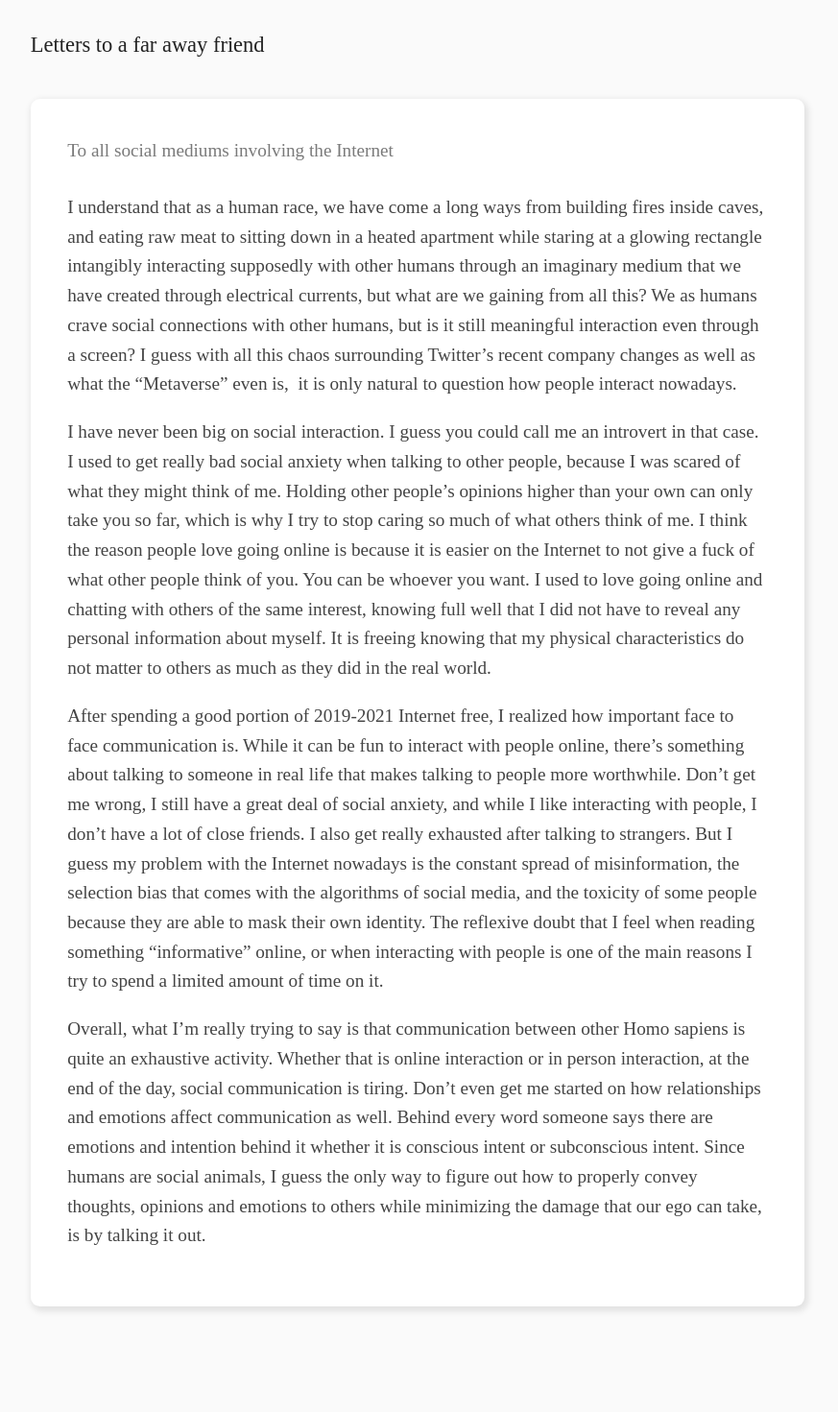
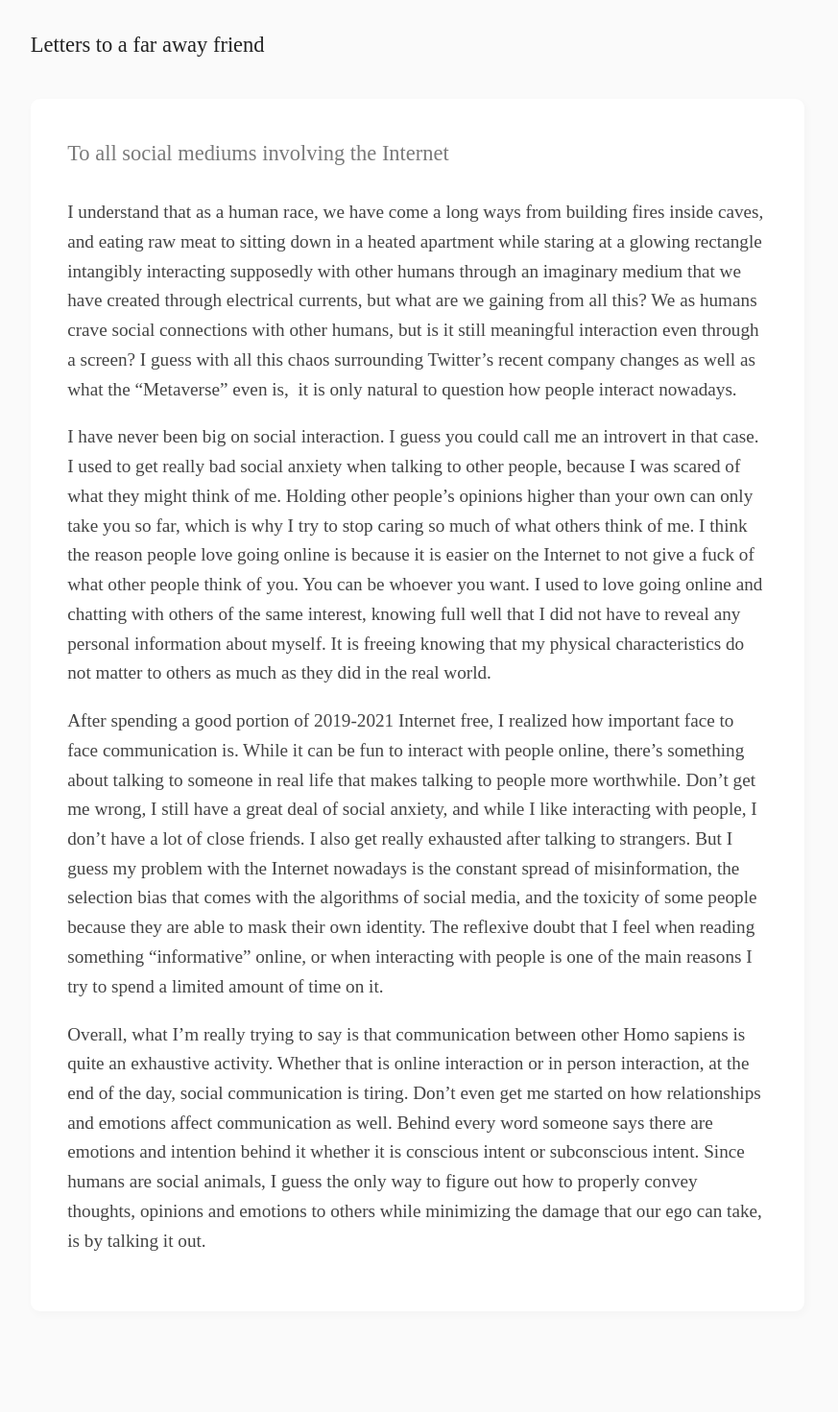
Before and after one commit to exkcd/blag, a Jekyll site: the page built from _posts/2022-12-04-the-social-dilemma.md, in a window 1280 px wide. Shown: the whole page at 96% size, without its empty margins (205-1078 px from the left). Built offline with Jekyll 4.4.1, drawn with Linux system fonts in a browser that asks for light colours.

Commit message:
Updated stylesheet

```diff
--- a/_layouts/post.html
+++ b/_layouts/post.html
@@ -2,6 +2,6 @@
 layout: default
 ---
 <div class="post">
-  <div class="post-des">{{ page.description }} </div>
+  <h3 class="post-des">{{ page.description }} </h3>
   {{ content }}
 </div>
--- a/assets/rey.css
+++ b/assets/rey.css
@@ -107,7 +107,7 @@ a:hover {
   padding: 2em;
   background-color: #fff;
   border-radius: 0.5em;
-  box-shadow: 2px 3px 7px 2px rgba(0, 0, 0, .1);
+  box-shadow: 2px 3px 7px 2px rgba(0, 0, 0, .02);
   margin-bottom: 4rem;
 }
 
```
Also changed, not shown: 2 other files.
